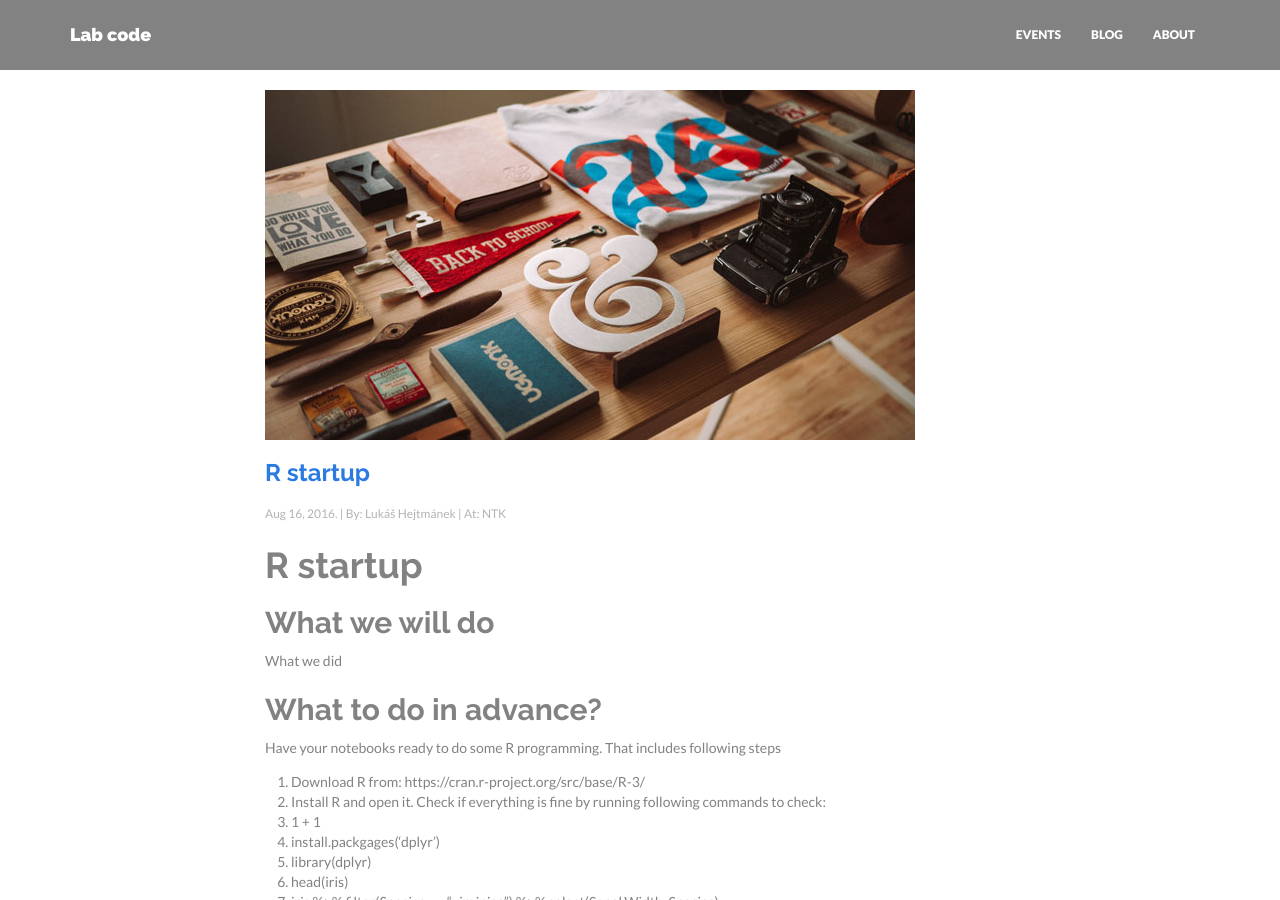
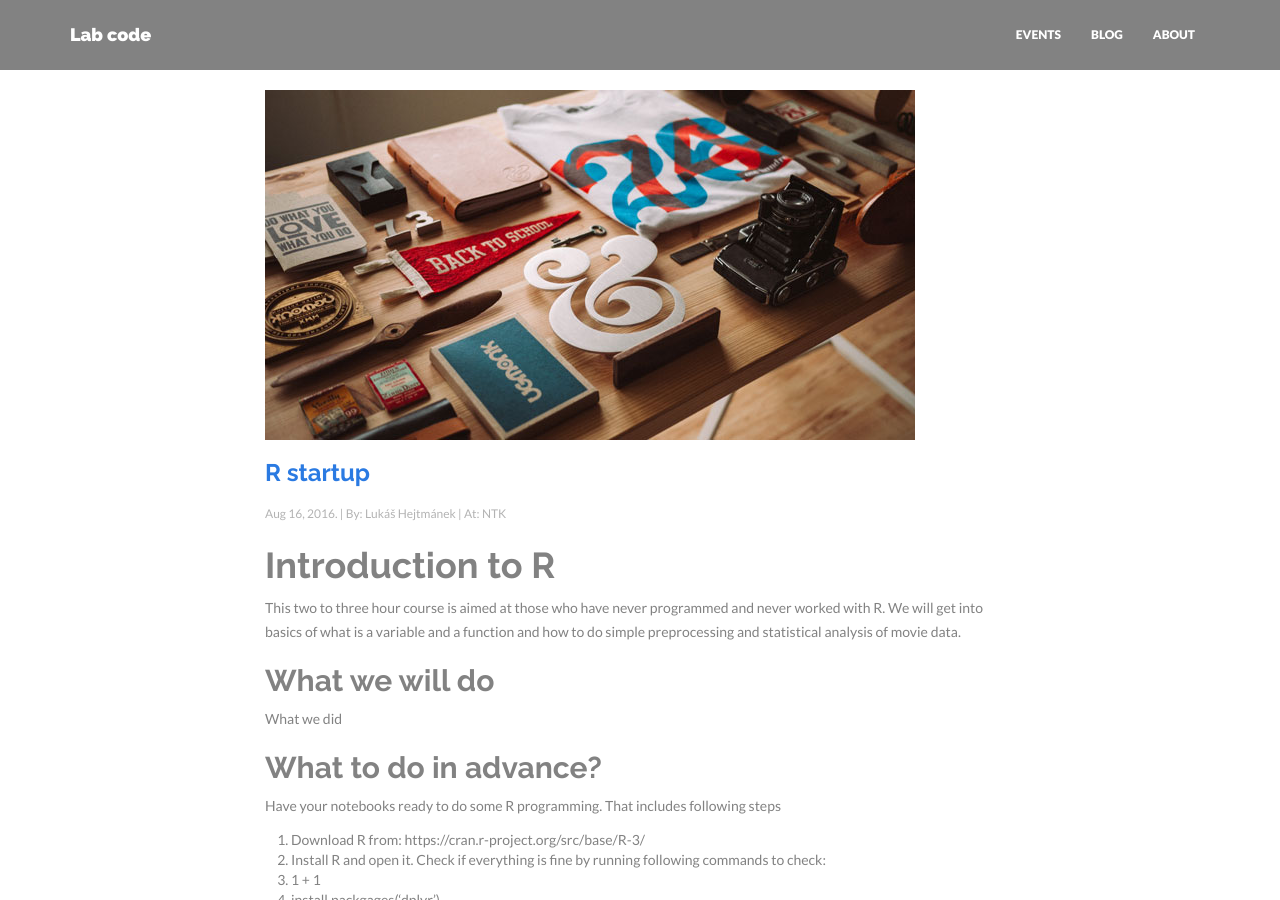
Before and after one commit to lab-code/lab-code, a Jekyll site: the page built from _posts/events/2016-08-08-R-startup.markdown, in a window 1280 px wide and 900 px high. Built offline with Jekyll 4.4.1, drawn with Linux system fonts in a browser that asks for light colours; nearby versions of some CDN libraries.

Commit message:
saving commit

```diff
--- a/_config.yml
+++ b/_config.yml
@@ -8,6 +8,7 @@ url: "" # the base hostname & protocol for your site
 # Build settings
 markdown: kramdown
 
+permalink: /:categories/:title
 # Social networks usernames. Many more available: google-plus, flickr, linkedin, etc). Shown in footer.
 social:
   - title: github
--- a/_includes/blog/sidebar.html
+++ b/_includes/blog/sidebar.html
@@ -8,9 +8,9 @@
   <div class="spacing"></div> -->
   <h4>Categories</h4>
   <div class="hline"></div>
-  {% for category in site.categories %}{% unless category.first == "blog" or category.first == "project" or category.first == "question" %}
+  {% for category in site.categories %}{% unless category.first == "blog" or category.first == "event" or category.first == "project" %}
     <p>
-      <a href="{{ '/category/'  | prepend: site.baseurl  }}{{ category | first }}"><i class="fa fa-angle-right"></i> {{ category | first | capitalize }}</a>
+      <a href="{{ '/category/#'  | prepend: site.baseurl  }}{{ category | first }}"><i class="fa fa-angle-right"></i> {{ category | first | capitalize }}</a>
       <span class="badge badge-theme pull-right">{{ category | last | size }}</span>
     </p>
   {% endunless %}{% endfor %}
--- a/_posts/events/2016-08-08-R-startup.markdown
+++ b/_posts/events/2016-08-08-R-startup.markdown
@@ -13,8 +13,9 @@ tagged:
 client: NIMH, Czech Republic
 people: hejtmy
 ---
-R startup
+Introduction to R
 ========
+This two to three hour course is aimed at those who have never programmed and never worked with R. We will get into basics of what is a variable and a function and how to do simple preprocessing and statistical analysis of movie data.
 
 What we will do
 -----------
```
Also changed, not shown: blog.html (added, +25 -0 lines), category.html (added, +26 -0 lines).
